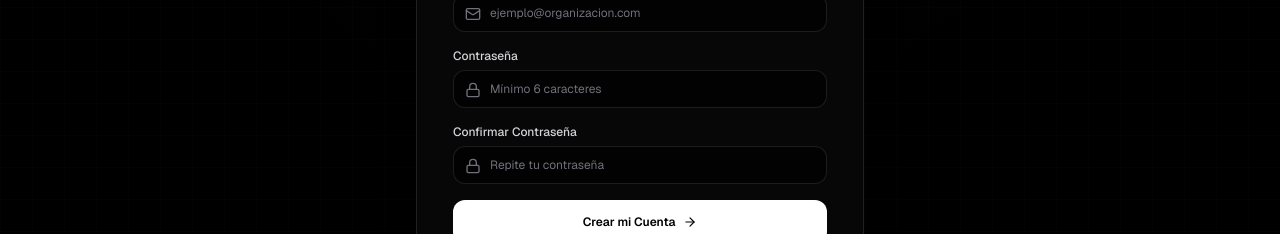
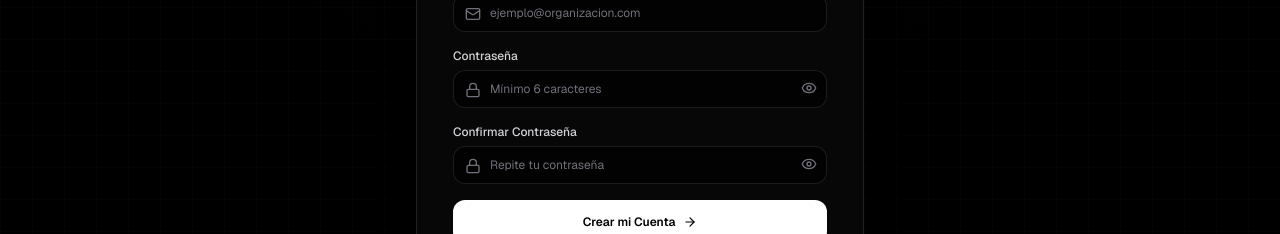
Before and after one commit to Lazheart/GP-qr, a Next.js app: page /auth in a window 1280 px wide. Both pictures are taken after a click on the button "Registrarse". Shown: the part 409-643 px from the top of the page. Built offline with nearby package versions, Linux system fonts and the light colour scheme; no server answers.

Commit message:
Minor Changes

```diff
--- a/src/app/auth/page.tsx
+++ b/src/app/auth/page.tsx
@@ -13,6 +13,8 @@ import {
   AlertCircle,
   CheckCircle2,
   Sparkles,
+  Eye,
+  EyeOff,
 } from "lucide-react";
 import { createClient } from "@/lib/supabase/client";
 
@@ -22,6 +24,8 @@ export default function AuthPage() {
   const [email, setEmail] = useState("");
   const [password, setPassword] = useState("");
   const [confirmPassword, setConfirmPassword] = useState("");
+  const [showPassword, setShowPassword] = useState(false);
+  const [showConfirmPassword, setShowConfirmPassword] = useState(false);
   const [isLoading, setIsLoading] = useState(false);
   const [errorMessage, setErrorMessage] = useState<string | null>(null);
   const [successMessage, setSuccessMessage] = useState<string | null>(null);
@@ -274,13 +278,21 @@ export default function AuthPage() {
                 <div className="relative">
                   <Lock className="absolute left-3 top-3 h-4 w-4 text-zinc-500" />
                   <input
-                    type="password"
+                    type={showPassword ? "text" : "password"}
                     required
                     value={password}
                     onChange={(e) => setPassword(e.target.value)}
                     placeholder="Mínimo 6 caracteres"
-                    className="w-full rounded-lg border border-white/10 bg-black/60 pl-9 pr-3 py-2.5 text-xs text-white placeholder-zinc-500 focus:border-white focus:outline-none focus:ring-1 focus:ring-white transition-colors"
+                    className="w-full rounded-lg border border-white/10 bg-black/60 pl-9 pr-10 py-2.5 text-xs text-white placeholder-zinc-500 focus:border-white focus:outline-none focus:ring-1 focus:ring-white transition-colors"
                   />
+                  <button
+                    type="button"
+                    onClick={() => setShowPassword((v) => !v)}
+                    className="absolute right-2.5 top-2.5 text-zinc-500 hover:text-white transition-colors"
+                    aria-label={showPassword ? "Ocultar contraseña" : "Mostrar contraseña"}
+                  >
+                    {showPassword ? <EyeOff className="h-4 w-4" /> : <Eye className="h-4 w-4" />}
+                  </button>
                 </div>
               </div>
 
@@ -292,13 +304,21 @@ export default function AuthPage() {
                   <div className="relative">
                     <Lock className="absolute left-3 top-3 h-4 w-4 text-zinc-500" />
                     <input
-                      type="password"
+                      type={showConfirmPassword ? "text" : "password"}
                       required
                       value={confirmPassword}
                       onChange={(e) => setConfirmPassword(e.target.value)}
                       placeholder="Repite tu contraseña"
-                      className="w-full rounded-lg border border-white/10 bg-black/60 pl-9 pr-3 py-2.5 text-xs text-white placeholder-zinc-500 focus:border-white focus:outline-none focus:ring-1 focus:ring-white transition-colors"
+                      className="w-full rounded-lg border border-white/10 bg-black/60 pl-9 pr-10 py-2.5 text-xs text-white placeholder-zinc-500 focus:border-white focus:outline-none focus:ring-1 focus:ring-white transition-colors"
                     />
+                    <button
+                      type="button"
+                      onClick={() => setShowConfirmPassword((v) => !v)}
+                      className="absolute right-2.5 top-2.5 text-zinc-500 hover:text-white transition-colors"
+                      aria-label={showConfirmPassword ? "Ocultar contraseña" : "Mostrar contraseña"}
+                    >
+                      {showConfirmPassword ? <EyeOff className="h-4 w-4" /> : <Eye className="h-4 w-4" />}
+                    </button>
                   </div>
                 </div>
               )}
--- a/src/app/dashboard/page.tsx
+++ b/src/app/dashboard/page.tsx
@@ -833,7 +833,7 @@ function DashboardContent() {
               <div className="flex items-center justify-between border-b border-white/[0.08] pb-4 mb-5">
                 <div className="flex items-center gap-2">
                   <div className="flex h-8 w-8 items-center justify-center rounded-lg bg-white/10 text-white">
-                    <Calendar className="h-4 w-4" />
+                    <Calendar className="h-4 w-4 text-white" />
                   </div>
                   <h3 className="text-lg font-bold text-white">Crear Nuevo Evento</h3>
                 </div>
@@ -903,6 +903,7 @@ function DashboardContent() {
                       required
                       value={newEventStartsAt}
                       onChange={(e) => setNewEventStartsAt(e.target.value)}
+                      style={{ colorScheme: 'dark' }}
                       className="w-full rounded-lg border border-white/10 bg-black/60 px-3 py-2 text-white focus:border-white focus:outline-none"
                     />
                   </div>
@@ -915,6 +916,7 @@ function DashboardContent() {
                       required
                       value={newEventEndsAt}
                       onChange={(e) => setNewEventEndsAt(e.target.value)}
+                      style={{ colorScheme: 'dark' }}
                       className="w-full rounded-lg border border-white/10 bg-black/60 px-3 py-2 text-white focus:border-white focus:outline-none"
                     />
                   </div>
```
